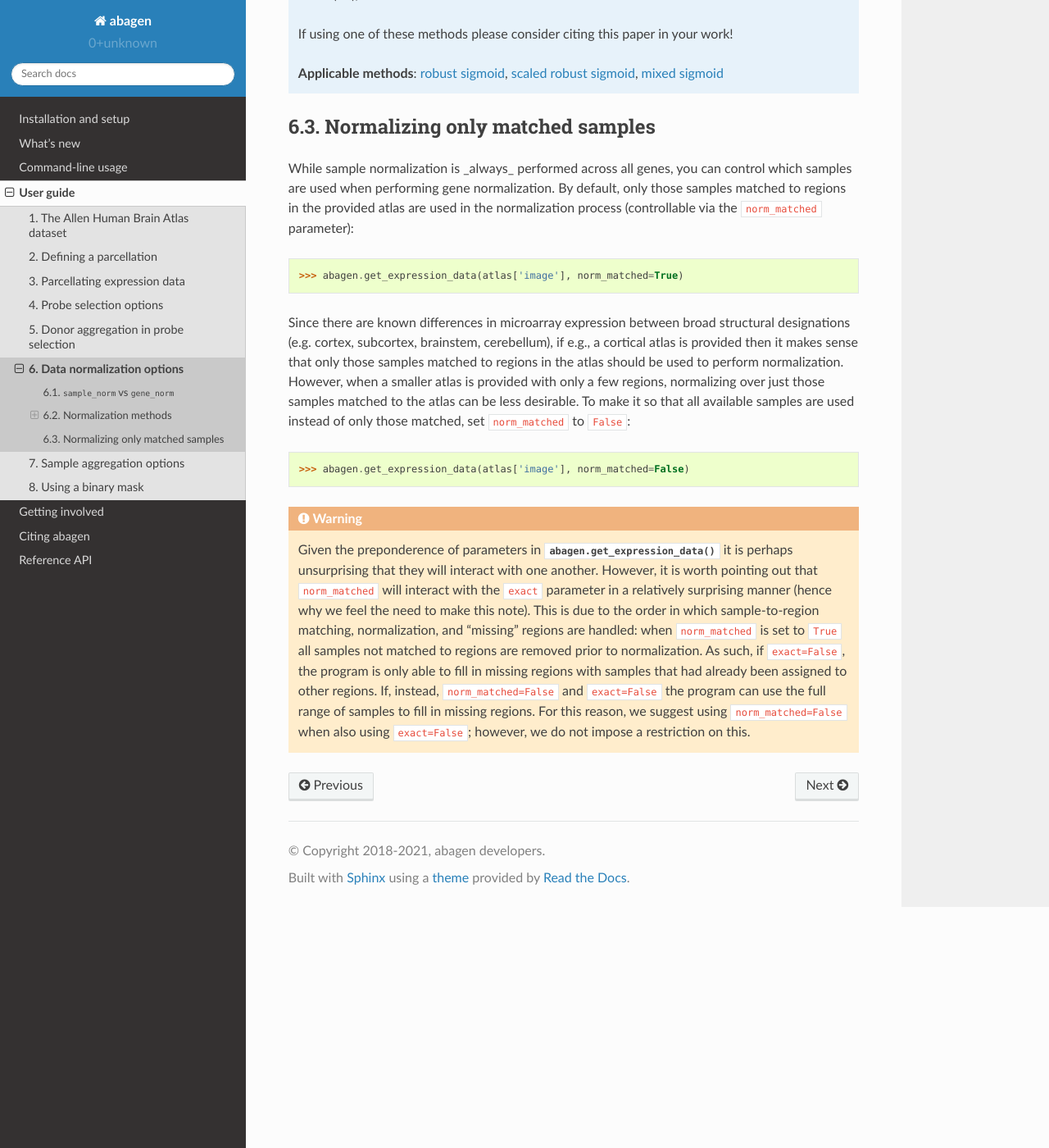
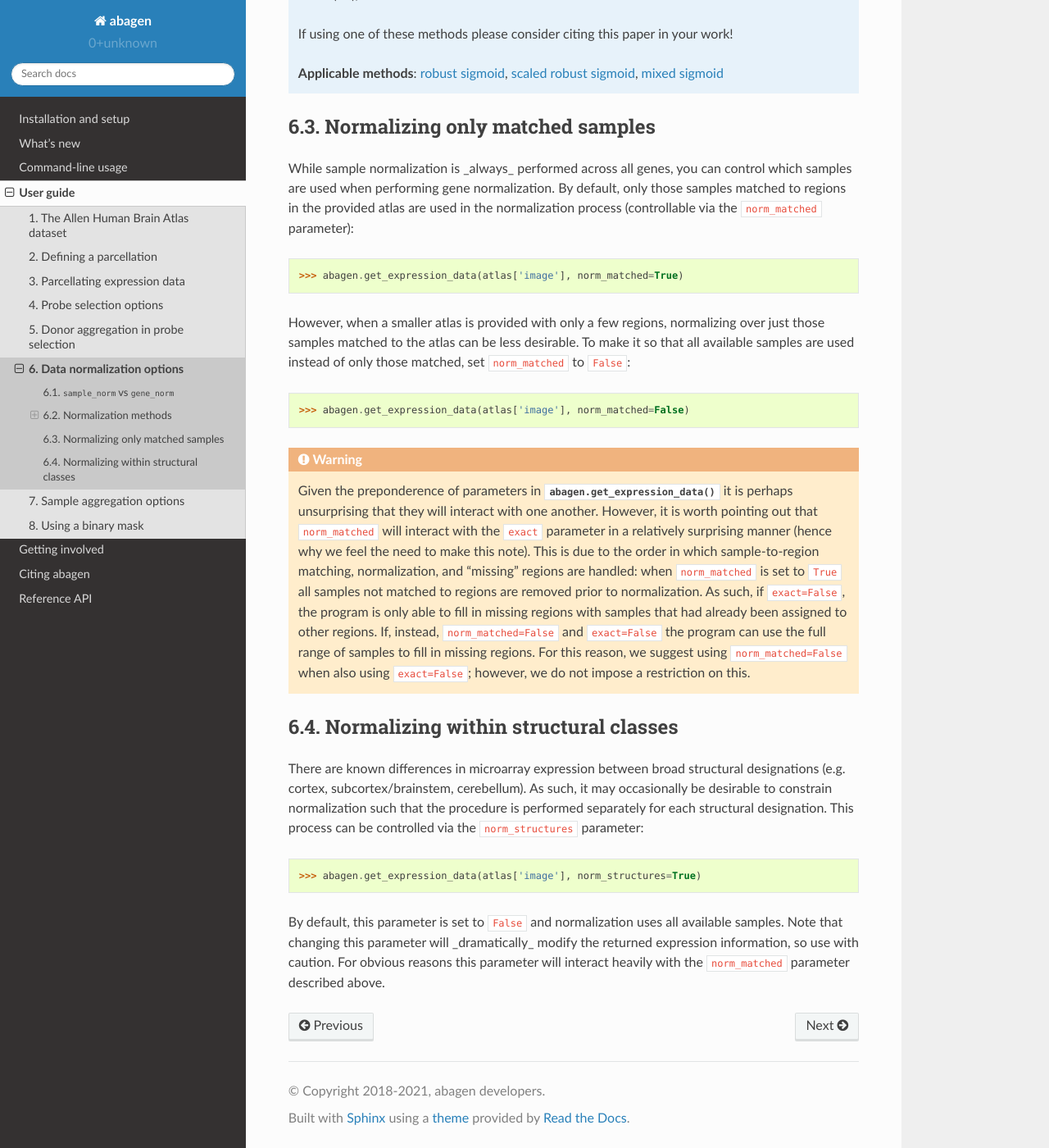
Before and after one commit to rmarkello/abagen, a Sphinx documentation site: the page built from docs/user_guide/normalization.rst, in a window 1280 px wide and 1400 px high, scrolled down 3876 px. Shown: the whole window at 82% size. Built offline with Sphinx 7.4.7 and the Read the Docs theme 2.0.0, drawn with Linux system fonts in a browser that asks for light colours.

Commit message:
[DOC] Adds docs on norm_structures param

```diff
--- a/docs/user_guide/normalization.rst
+++ b/docs/user_guide/normalization.rst
@@ -263,10 +263,6 @@ normalization process (controllable via the ``norm_matched`` parameter):
 
     >>> abagen.get_expression_data(atlas['image'], norm_matched=True)
 
-Since there are known differences in microarray expression between broad
-structural designations (e.g. cortex, subcortex, brainstem, cerebellum), if
-e.g., a cortical atlas is provided then it makes sense that only those samples
-matched to regions in the atlas should be used to perform normalization.
 However, when a smaller atlas is provided with only a few regions, normalizing
 over just those samples matched to the atlas can be less desirable. To make it
 so that all available samples are used instead of only those matched, set
@@ -292,3 +288,24 @@ so that all available samples are used instead of only those matched, set
     in missing regions. For this reason, we suggest using
     ``norm_matched=False`` when also using ``exact=False``; however, we do not
     impose a restriction on this.
+
+.. _usage_norm_structures:
+
+Normalizing within structural classes
+-------------------------------------
+
+There are known differences in microarray expression between broad structural
+designations (e.g. cortex, subcortex/brainstem, cerebellum). As such, it may
+occasionally be desirable to constrain normalization such that the procedure is
+performed separately for each structural designation. This process can be
+controlled via the ``norm_structures`` parameter:
+
+.. code-block:: python
+
+    >>> abagen.get_expression_data(atlas['image'], norm_structures=True)
+
+By default, this parameter is set to ``False`` and normalization uses all
+available samples. Note that changing this parameter will _dramatically_ modify
+the returned expression information, so use with caution. For obvious reasons
+this parameter will interact heavily with the ``norm_matched`` parameter
+described above.
```
